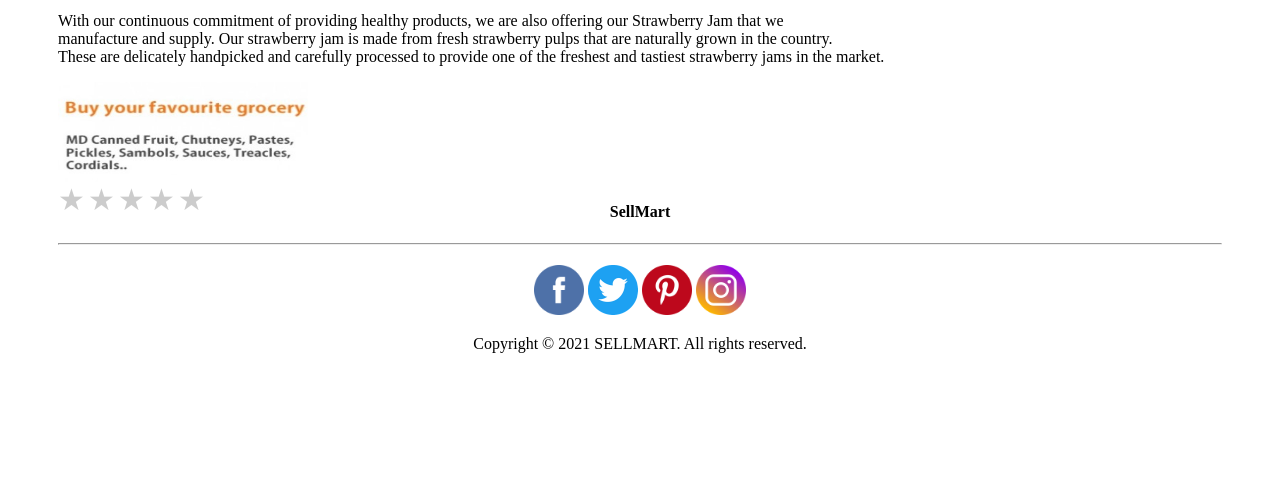
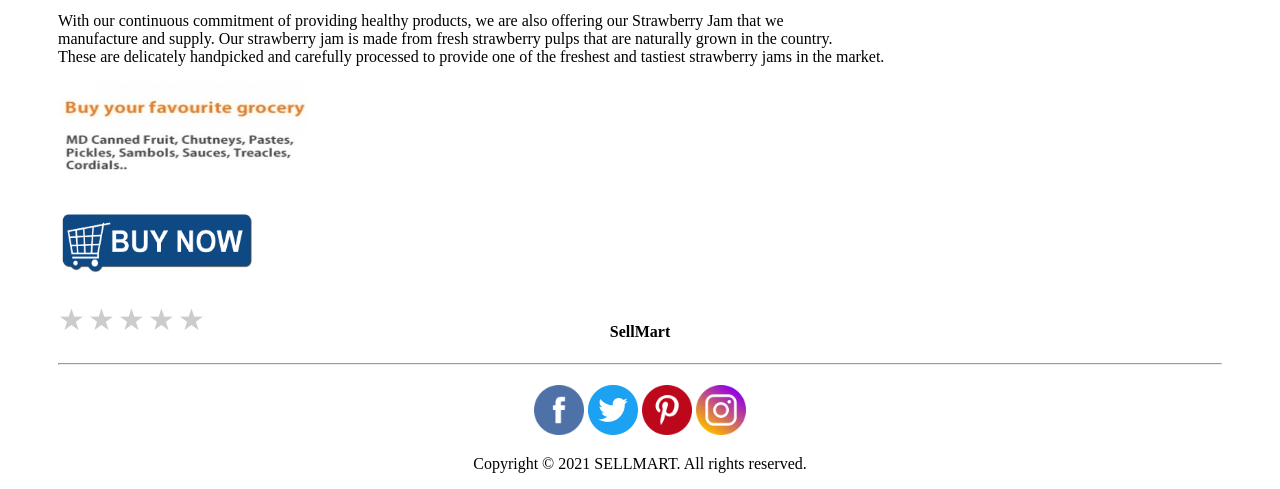
Before and after one commit to NavodyaDulmith/sellmart-e-commerce-mobile-application, a PHP site: page /product.php in a window 1280 px wide. Shown: the part 430-919 px from the top of the page. Before the commit the page ends 783 px from the top, so only its background shows below. Run offline with PHP 8.4, Linux system fonts and the light colour scheme.

Commit message:
add buy button

```diff
--- a/product.php
+++ b/product.php
@@ -3,7 +3,6 @@
 <head>
 <link rel="stylesheet" href="css/StarRating.css">
 <link rel="stylesheet" href="//code.ionicframework.com/ionicons/2.0.1/css/ionicons.min.css">
-
 
 <style type="text/css">
 .rate {
@@ -48,12 +47,7 @@
             color: #c59b08;
         }
     </style>
-
-
-
-
 </head>
-
 
 
 <!-- search -->
@@ -79,7 +73,11 @@
     <dev style="display:flex; justify-content:left; padding-left: 50px; align-items:center;">
     <img src="images/jam2.jpg" class="thumbnail" width="250" height="100">
     </dev>
+    <dev style="display:flex; justify-content:left; padding-left: 40px; align-items:center;">
+    <input type="image" src="images/buynow.png" name="submit" width="220" height="120" alt="submit"/>
+    </dev>
   </div>
+
 
             <div class="rate" style="justify-content:left; padding-left: 50px; align-items:center;" >
                 <input type="radio" id="star5" name="rate" value="5" data-role="none"/>
```
Also changed, not shown: images/buynow.png (added).
